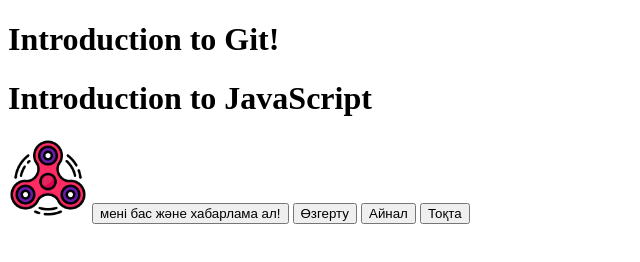
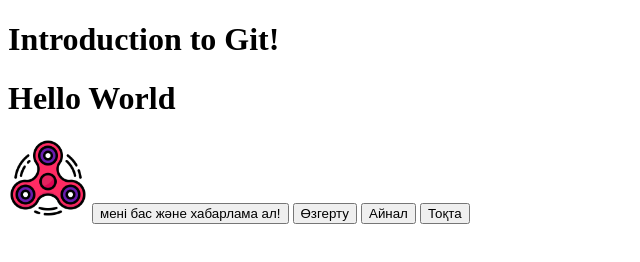
Before and after one commit to Berik05/JavaScript, a plain HTML site: page index.html in a window 1280 px wide. Shown: the whole page, without its empty margins (0-640 px from the left). Drawn offline with Linux system fonts and the light colour scheme.

Commit message:
my-webpage

```diff
--- a/index.html
+++ b/index.html
@@ -7,7 +7,7 @@
 </head>
 <body>
     <h1>Introduction to Git!</h1>
-    <h1 id="title">Introduction to JavaScript</h1>
+    <h1>Hello World</h1>
     <img id="spinner" class="spinner-img" width="80px" src="img/fidget-spinner.png" alt="">
     <button onclick="getAlert()">мені бас және хабарлама ал!</button>
     <button onclick="changeColor()">Өзгерту</button>
```
